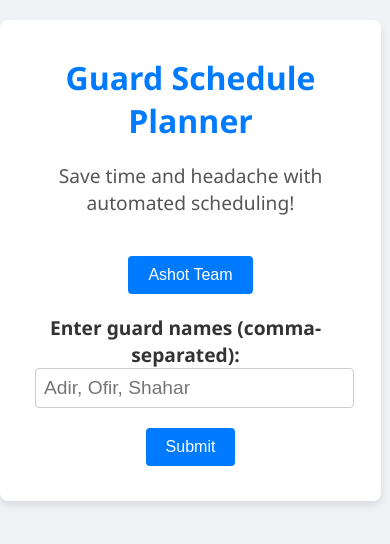
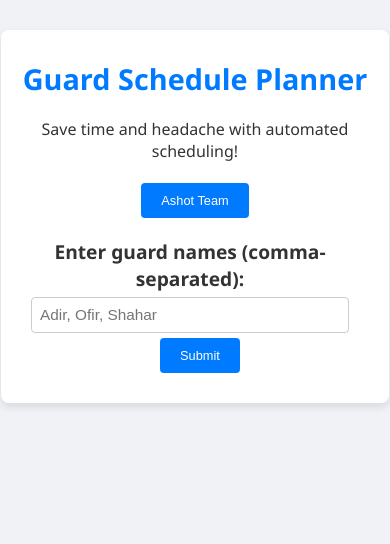
Before and after one commit to AdirBuskila/ashot-schedule-planner, a React (Create React App) app: page / in a window 390 px wide. Shown: the top 544 px of the page. Built offline with nearby package versions, Linux system fonts and the light colour scheme.

Commit message:
css changes

```diff
--- a/src/App.css
+++ b/src/App.css
@@ -1,4 +1,4 @@
-/* General body and layout styling */
+/* General body styling */
 body, html {
   font-family: 'Segoe UI', Tahoma, Geneva, Verdana, sans-serif;
   background-color: #f0f2f5;
@@ -6,7 +6,6 @@ body, html {
   margin: 0;
   padding: 0;
   height: 100%;
-  overflow-y: auto;
 }
 
 body {
@@ -14,9 +13,21 @@ body {
   justify-content: center;
   align-items: flex-start;
   min-height: 100%;
-  overflow-y: auto;
+  overflow-y: auto; /* Allow scrolling */
 }
 
+/* General styling for the #root component */
+#root {
+  display: flex;
+  justify-content: center; /* Centers content horizontally */
+  align-items: flex-start; /* Aligns content to the top */
+  min-height: 100vh;       /* Ensures the root fills the viewport height */
+  background-color: #f0f2f5; /* Matches the app's background color */
+  padding: 20px;           /* Adds some padding around the content */
+  box-sizing: border-box;  /* Ensures padding is included in the element's total width and height */
+}
+
+/* Centered container */
 .App {
   text-align: center;
   background-color: #ffffff;
@@ -26,8 +37,9 @@ body {
   width: 100%;
   max-width: 900px;
   margin: 20px 0;
-  flex-grow: 1;
-  overflow-y: auto;
+  flex-grow: 1; /* Allow the component to grow to fill available space */
+  overflow-y: auto; /* Allows scrolling */
+  box-sizing: border-box; /* Ensure padding is included in the height calculation */
 }
 
 /* Header styling */
@@ -41,6 +53,7 @@ h1 {
   margin-bottom: 20px;
 }
 
+/* Guard name styling */
 h3 {
   color: #007bff;
   border-bottom: 2px solid #007bff;
@@ -49,51 +62,7 @@ h3 {
   margin: 20px 0 10px;
 }
 
-p.App-subtitle {
-  font-size: 1.2em;
-  color: #555;
-  margin-bottom: 20px;
-}
-
-/* Input and form styling */
-.name-input-form {
-  display: flex;
-  flex-direction: column;
-  align-items: center;
-  margin: 20px;
-}
-
-.name-input-label {
-  margin-right: 10px;
-  font-weight: bold;
-  font-size: 1.2em;
-}
-
-.name-input-field {
-  padding: 8px;
-  font-size: 1em;
-  border: 1px solid #ccc;
-  border-radius: 4px;
-  width: 300px;
-}
-
-button, .name-input-button {
-  background-color: #007bff;
-  color: white;
-  border: none;
-  padding: 10px 20px;
-  border-radius: 4px;
-  cursor: pointer;
-  font-size: 1em;
-  margin-top: 20px;
-  transition: background-color 0.3s ease;
-}
-
-button:hover, .name-input-button:hover {
-  background-color: #0056b3;
-}
-
-/* Checkbox styling */
+/* Day and shift container */
 .day-container {
   margin-bottom: 15px;
 }
@@ -113,42 +82,90 @@ input[type="checkbox"] {
   margin-right: 5px;
 }
 
+/* Button styling */
+button {
+  background-color: #007bff;
+  color: white;
+  border: none;
+  padding: 10px 20px;
+  border-radius: 4px;
+  cursor: pointer;
+  font-size: 1em;
+  margin-top: 20px;
+  transition: background-color 0.3s ease;
+}
+
+button:hover {
+  background-color: #0056b3;
+}
+
 /* Table styling */
-table {
+.schedule-table {
+  margin: 20px 0;
+  overflow-x: auto; /* Allow horizontal scrolling */
+}
+
+.schedule-table table {
   width: 100%;
   border-collapse: collapse;
   margin-top: 20px;
 }
 
-th, td {
+.schedule-table th, .schedule-table td {
   border: 1px solid #ddd;
   padding: 8px;
   text-align: center;
 }
 
-th {
+.schedule-table th {
   background-color: #007bff;
   color: white;
   font-weight: bold;
 }
 
-td {
+.schedule-table td {
   background-color: #f9f9f9;
 }
 
-tr:nth-child(even) {
+.schedule-table tr:nth-child(even) {
   background-color: #f2f2f2;
 }
 
-tr:hover {
+.schedule-table tr:hover {
   background-color: #ddd;
 }
 
-/* Specific sections styling */
-.schedule-table, .shift-count {
-  margin: 20px 0;
+.shift-count {
+  margin-top: 20px;
 }
 
+.shift-count table {
+  width: 100%;
+  border-collapse: collapse;
+  margin-top: 20px;
+}
+
+.shift-count th, .shift-count td {
+  border: 1px solid #ddd;
+  padding: 8px;
+  text-align: center;
+}
+
+.shift-count th {
+  background-color: #007bff;
+  color: white;
+  font-weight: bold;
+}
+
+.shift-count tr:nth-child(even) {
+  background-color: #f2f2f2;
+}
+
+.shift-count tr:hover {
+  background-color: #ddd;
+}
+
+/* Alert messages styling */
 .alert-messages {
   margin-top: 20px;
   padding: 10px;
@@ -171,7 +188,63 @@ tr:hover {
   margin: 5px 0;
 }
 
-/* Responsive design */
+/* Name input form styling */
+.name-input-form {
+  display: flex;
+  flex-direction: column;
+  align-items: center;
+  margin: 20px;
+}
+
+.name-input-label {
+  margin-right: 10px;
+  font-weight: bold;
+  font-size: 1.2em;
+}
+
+.name-input-field {
+  padding: 8px;
+  font-size: 1em;
+  border: 1px solid #ccc;
+  border-radius: 4px;
+  width: 300px;
+}
+
+.name-input-button {
+  background-color: #007bff;
+  color: white;
+  border: none;
+  padding: 10px 20px;
+  border-radius: 4px;
+  cursor: pointer;
+  font-size: 1em;
+  margin-left: 10px;
+  transition: background-color 0.3s ease;
+}
+
+.name-input-button:hover {
+  background-color: #0056b3;
+}
+
+/* Media queries */
+
+/* General styles for larger screens (default styles) */
+@media (min-width: 769px) {
+  .App {
+    max-width: 900px;
+    padding: 20px;
+  }
+
+  .schedule-table table, .shift-count table {
+    width: 100%;
+  }
+
+  .schedule-table th, .schedule-table td, .shift-count th, .shift-count td {
+    padding: 10px;
+  }
+}
+
+/* Tablet screens */
 @media (max-width: 768px) {
   .App {
     width: 90%;
@@ -186,7 +259,71 @@ tr:hover {
     font-size: 1.5em;
   }
 
-  .name-input-field {
-    width: 100%;
+  .schedule-table th, .schedule-table td, .shift-count th, .shift-count td {
+    padding: 8px;
+    font-size: 0.9em;
+  }
+
+  .name-input-field, .name-input-button, button {
+    font-size: 0.9em;
+  }
+
+  .alert-messages {
+    font-size: 0.9em;
   }
 }
+
+/* Mobile screens */
+@media (max-width: 480px) {
+  .App {
+    width: 100%;
+    padding: 10px;
+    margin: 10px 0;
+  }
+
+  h1 {
+    font-size: 1.8em;
+  }
+
+  h3 {
+    font-size: 1.3em;
+  }
+
+  .schedule-table th, .schedule-table td, .shift-count th, .shift-count td {
+    padding: 6px;
+    font-size: 0.8em;
+  }
+
+  .name-input-field, .name-input-button, button {
+    font-size: 0.8em;
+    margin-top: 5px;
+  }
+
+  .alert-messages {
+    font-size: 0.8em;
+  }
+
+  .App-header {
+    margin-bottom: 15px;
+  }
+}
+
+/* Extra small screens */
+@media (max-width: 320px) {
+  h1 {
+    font-size: 1.5em;
+  }
+
+  .schedule-table th, .schedule-table td, .shift-count th, .shift-count td {
+    padding: 5px;
+    font-size: 0.7em;
+  }
+
+  .name-input-field, .name-input-button, button {
+    font-size: 0.7em;
+  }
+
+  .alert-messages {
+    font-size: 0.7em;
+  }
+}
```
